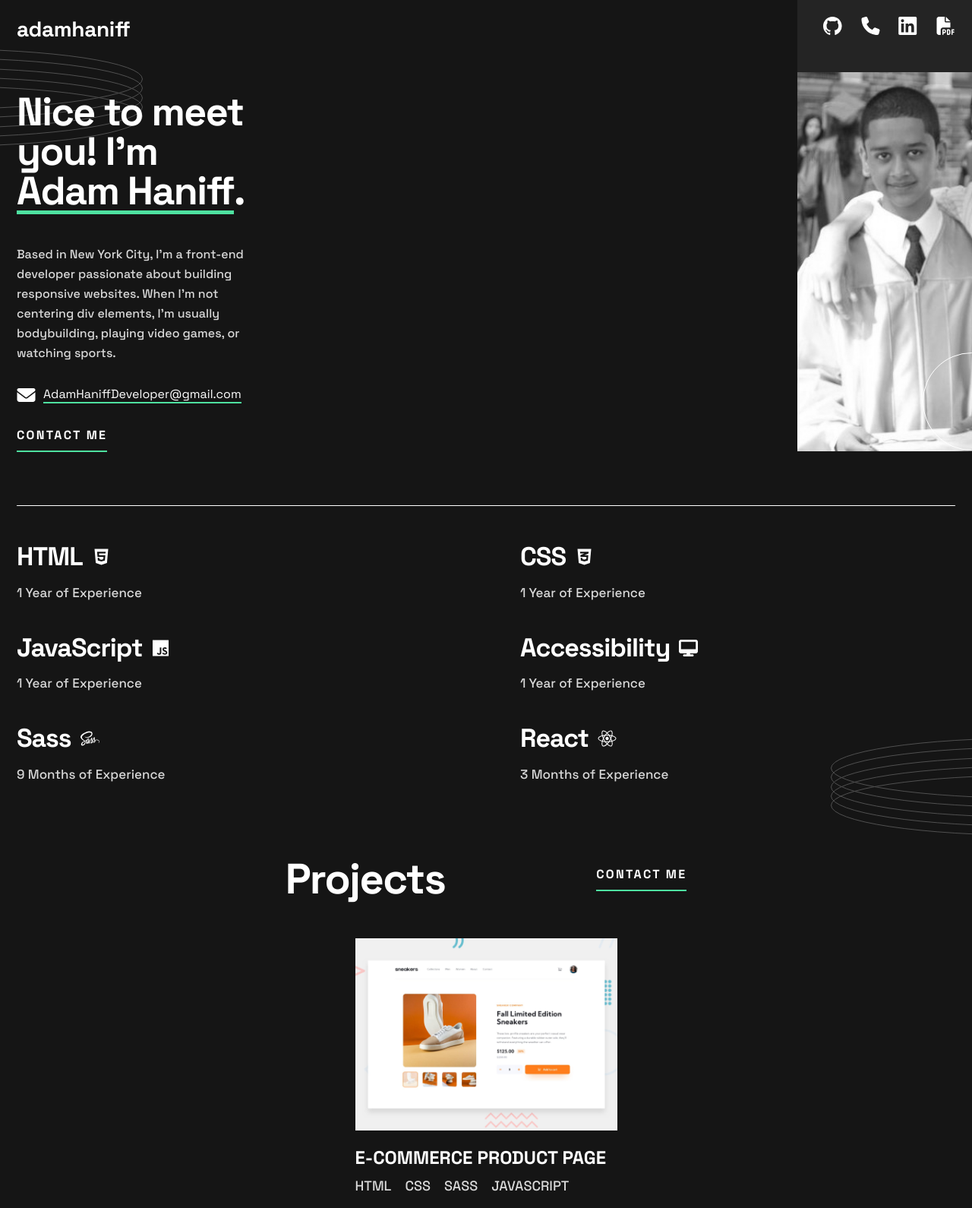
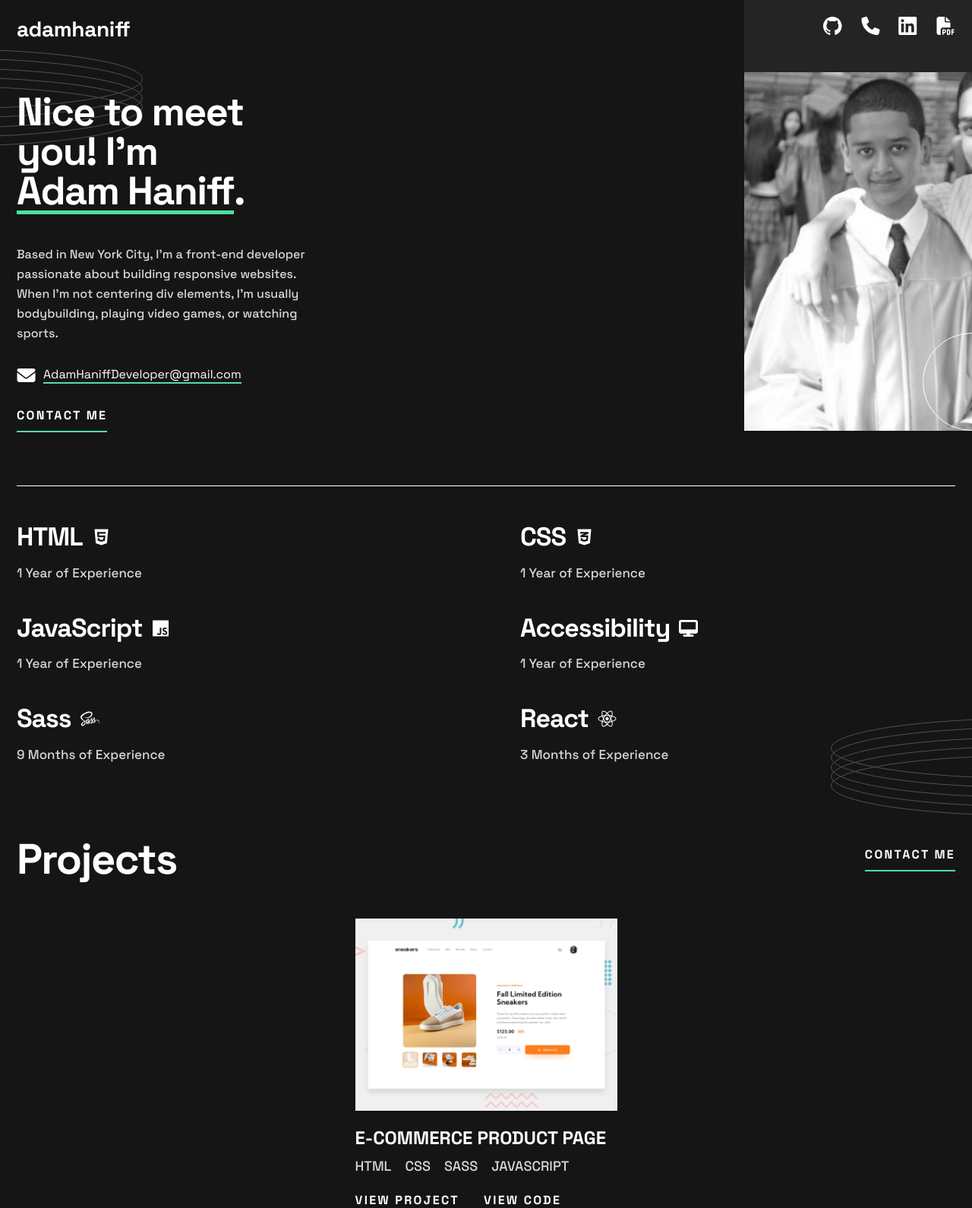
Before and after one commit to AdamHaniff/Developer-Portfolio, a website built with Parcel: page index.html in a window 1280 px wide. Shown: the top 1590 px of the page at 76% size. Built offline with nearby package versions, Linux system fonts and the light colour scheme.

Commit message:
Styled 720px layout

```diff
--- a/main.scss
+++ b/main.scss
@@ -250,7 +250,6 @@ body {
   padding: 8rem 0;
 
   &-header {
-    max-width: 34.3rem;
     width: 100%;
     display: flex;
     justify-content: space-between;
@@ -520,13 +519,13 @@ body {
       position: absolute;
       top: 9.5rem;
       right: 0;
-      overflow-x: hidden;
+      overflow: hidden;
       margin-bottom: initial;
     }
 
     &__img {
       width: auto;
-      height: 49.9rem;
+      height: 100%;
       transform: translateX(-4rem);
     }
 
@@ -604,14 +603,10 @@ body {
     padding: 0 0 7.4rem;
     gap: 5rem;
 
-    &-header {
-      max-width: 52.875rem;
-
-      &__title {
-        font-size: 5.6rem;
-        line-height: 5.6rem;
-        letter-spacing: -0.15905rem;
-      }
+    &-header__title {
+      font-size: 5.6rem;
+      line-height: 5.6rem;
+      letter-spacing: -0.15905rem;
     }
   }
 
@@ -661,6 +656,57 @@ body {
     }
   }
 }
+
+// ************** 672px LAYOUT *************
+@media only screen and (min-width: 42em) {
+  // ************** ABOUT-ME **************
+  .about-me {
+    &__img-background {
+      width: 30rem;
+    }
+
+    &__img-container {
+      width: 30rem;
+    }
+
+    &__img {
+      transform: initial;
+      width: 100%;
+      object-fit: cover;
+    }
+
+    &__text {
+      max-width: 34rem;
+    }
+  }
+}
+
+// ************** 720px LAYOUT **************
+@media only screen and (min-width: 45em) {
+  // *************** ABOUT-ME ***************
+  .about-me {
+    &__text {
+      max-width: 40rem;
+    }
+
+    &__img-container {
+      height: 47.2rem;
+    }
+
+    &__img {
+      height: 49.9rem;
+    }
+
+    &__circle-container {
+      top: 43.8rem;
+    }
+  }
+}
+
+// ************** 768px LAYOUT **************
+@media only screen and (min-width: 48em) {
+}
+
 // *** CLASSES USED WITH JAVASCRIPT ***
 
 // *************** FORM ***************
```
Also changed, not shown: css/main.css, 1 other file.
